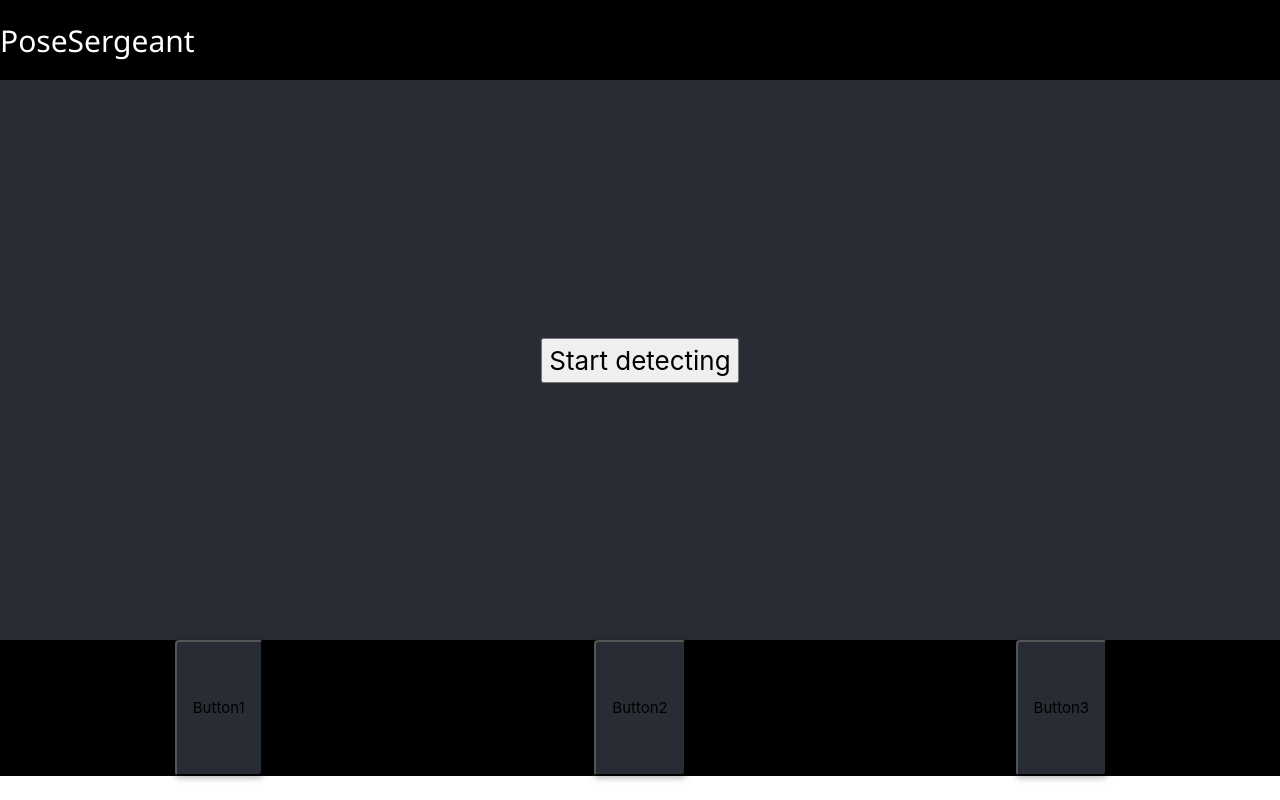
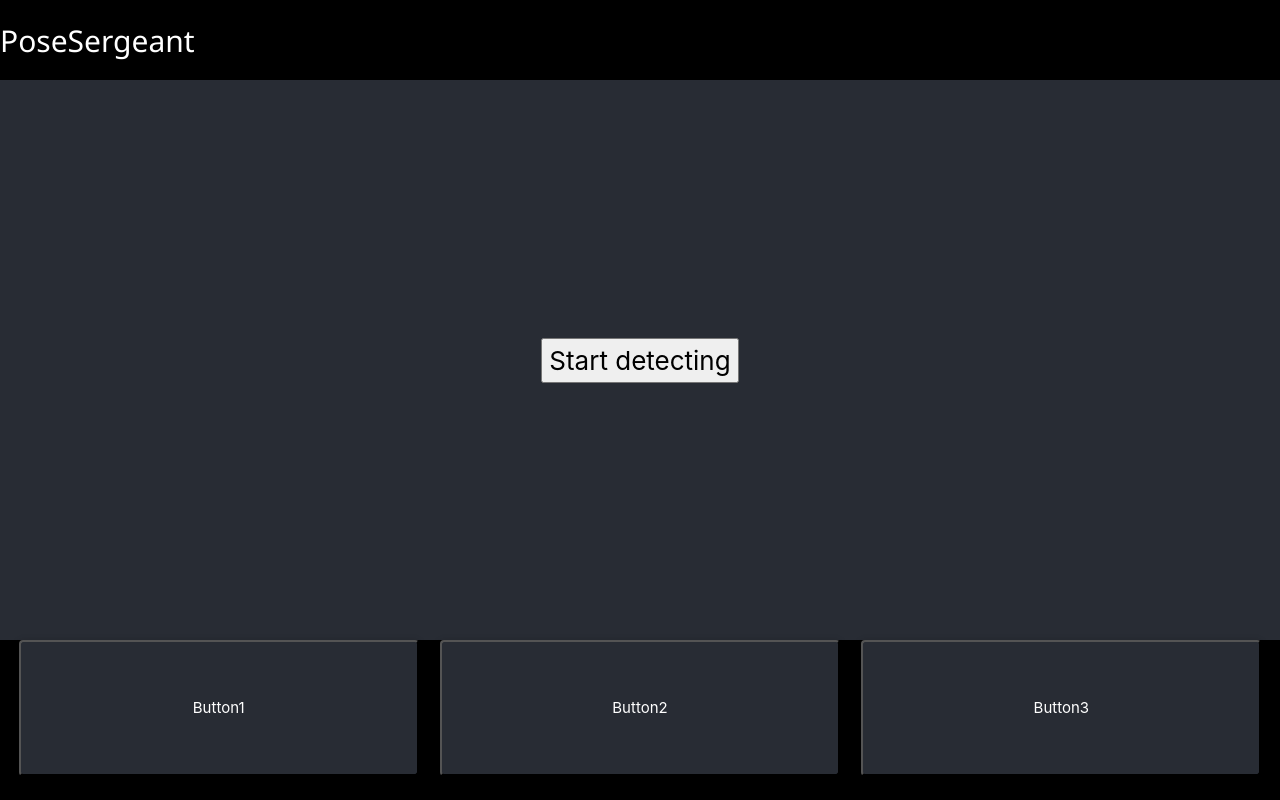
Before and after one commit to DoodlesOnMyFood/PostureDetection, a React (Create React App) app: page / in a window 1280 px wide. Built offline with nearby package versions, Linux system fonts and the light colour scheme.

Commit message:
button fiddle

```diff
--- a/src/App.js
+++ b/src/App.js
@@ -11,15 +11,15 @@ function App() {
       <div className="App-body">
         <AppInner />
       </div>
-      <div className="w3-row-padding w3-center w3-theme">
+      <div className="w3-row-padding w3-center w3-theme" style={{minHeight:"20vh", alignItems:"center"}}>
         <div className="w3-third">
-          <button className="w3-card w3-container w3-round-medium" style={{minHeight:"17vh",backgroundColor:"#282c34"}} onClick={()=>1+1}>Button1</button>
+          <button className="w3-card w3-container w3-round-medium" style={{minWidth:"50vh",minHeight:"17vh",color:"#fff",backgroundColor:"#282c34"}} onClick={()=>1+1}>Button1</button>
         </div>
         <div className="w3-third">
-          <button className="w3-card w3-container w3-round-medium" style={{minHeight:"17vh",backgroundColor:"#282c34"}} onClick={()=>1+1}>Button2</button>
+          <button className="w3-card w3-container w3-round-medium" style={{minWidth:"50vh",minHeight:"17vh",color:"#fff",backgroundColor:"#282c34"}} onClick={()=>1+1}>Button2</button>
         </div>
         <div className="w3-third">
-          <button className="w3-card w3-container w3-round-medium" style={{minHeight:"17vh",backgroundColor:"#282c34"}} onClick={()=>1+1}>Button3</button>
+          <button className="w3-card w3-container w3-round-medium" style={{minWidth:"50vh",minHeight:"17vh",color:"#fff",backgroundColor:"#282c34"}} onClick={()=>1+1}>Button3</button>
         </div>
       </div>
     </div>
```
